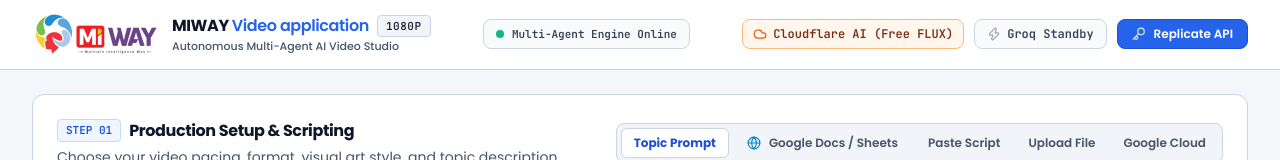
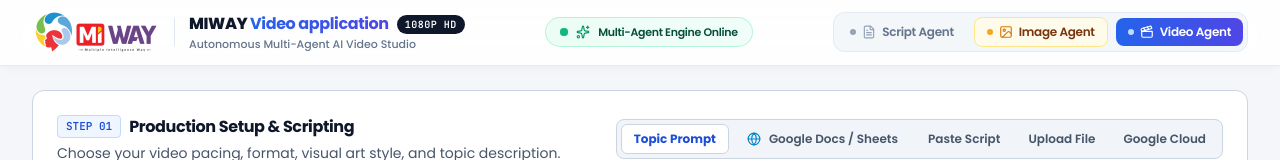
Before and after one commit to marisoncode/VideoGen-Frontend, a React (Vite) app: page / in a window 1280 px wide. Shown: the top 160 px of the page. Built offline with nearby package versions, Linux system fonts and the light colour scheme; no server answers.

Commit message:
style: upgrade top header with Script Agent, Image Agent, and Video Agent pills

```diff
--- a/src/components/Header.jsx
+++ b/src/components/Header.jsx
@@ -1,5 +1,5 @@
 import React from 'react';
-import { Film, Key, Zap, CheckCircle2, Sparkles, Cloud } from 'lucide-react';
+import { Clapperboard, FileText, Image as ImageIcon, Sparkles } from 'lucide-react';
 
 export default function Header({
   groqConfigured,
@@ -9,83 +9,89 @@ export default function Header({
   onOpenCloudflareModal
 }) {
   return (
-    <header className="sticky top-0 z-40 bg-white/95 backdrop-blur-md border-b border-slate-300 px-3 sm:px-6 lg:px-8 py-2.5 sm:py-3.5 transition">
-      <div className="max-w-[1600px] w-full mx-auto flex items-center justify-between gap-2">
+    <header className="sticky top-0 z-40 bg-white/90 backdrop-blur-xl border-b border-slate-200/90 shadow-[0_1px_12px_-2px_rgba(15,23,42,0.06)] px-3 sm:px-6 lg:px-8 py-2.5 sm:py-3 transition-all">
+      <div className="max-w-[1600px] w-full mx-auto flex items-center justify-between gap-3">
         {/* Brand & Studio Identity */}
-        <div className="flex items-center gap-2.5 sm:gap-3 min-w-0">
-          <img
-            src="/miway-logo.png"
-            alt="MIWAY Logo"
-            className="h-8 sm:h-10 w-auto object-contain shrink-0"
-          />
+        <div className="flex items-center gap-2.5 sm:gap-3.5 min-w-0">
+          <div className="flex items-center shrink-0">
+            <img
+              src="/miway-logo.png"
+              alt="MIWAY Logo"
+              className="h-8 sm:h-10 w-auto object-contain shrink-0"
+            />
+          </div>
+          <div className="hidden sm:block h-7 w-px bg-slate-200 shrink-0" />
           <div className="min-w-0">
-            <div className="flex items-center gap-1.5 sm:gap-2">
-              <span className="text-xs sm:text-base font-bold tracking-tight text-slate-900 truncate">
-                MIWAY <span className="text-blue-600 font-semibold hidden xs:inline">Video application</span>
+            <div className="flex items-center gap-2">
+              <span className="text-sm sm:text-base font-extrabold tracking-tight text-slate-900 truncate">
+                MIWAY <span className="bg-gradient-to-r from-blue-600 to-indigo-600 bg-clip-text text-transparent font-bold hidden xs:inline">Video application</span>
               </span>
-              <span className="text-[9px] sm:text-[11px] font-mono uppercase tracking-wider px-1.5 sm:px-2 py-0.5 rounded bg-slate-100 text-slate-800 border border-slate-300 font-semibold shrink-0">
-                1080p
+              <span className="text-[9px] sm:text-[10px] font-mono uppercase tracking-wider px-2 py-0.5 rounded-full bg-slate-900 text-white font-semibold shrink-0 shadow-xs">
+                1080p HD
               </span>
             </div>
-            <p className="text-[10px] sm:text-[11px] text-slate-600 font-medium hidden sm:block truncate">
+            <p className="text-[11px] text-slate-500 font-medium hidden sm:block truncate">
               Autonomous Multi-Agent AI Video Studio
             </p>
           </div>
         </div>
 
-        {/* Center: Pipeline Indicator (Desktop only) */}
-        <div className="hidden lg:flex items-center gap-2 px-3 py-1.5 rounded-lg bg-slate-50 border border-slate-300 text-xs text-slate-700">
-          <span className="w-2 h-2 rounded-full bg-emerald-500 animate-pulse"></span>
-          <span className="text-[11px] font-mono text-slate-700 font-semibold">Multi-Agent Engine Online</span>
+        {/* Center: Live Engine Pill (Desktop only) */}
+        <div className="hidden xl:flex items-center gap-2 px-3.5 py-1.5 rounded-full bg-gradient-to-r from-emerald-50 to-teal-50 border border-emerald-200/80 text-xs text-emerald-900 shadow-xs">
+          <span className="relative flex h-2 w-2">
+            <span className="animate-ping absolute inline-flex h-full w-full rounded-full bg-emerald-400 opacity-75"></span>
+            <span className="relative inline-flex rounded-full h-2 w-2 bg-emerald-500"></span>
+          </span>
+          <Sparkles className="w-3.5 h-3.5 text-emerald-600 shrink-0" />
+          <span className="text-[11px] font-semibold tracking-tight">Multi-Agent Engine Online</span>
         </div>
 
-        {/* Right Actions: API Connection Indicators */}
-        <div className="flex items-center gap-1.5 sm:gap-2.5 shrink-0">
-          {/* Cloudflare Workers AI (100% Free Daily FLUX) */}
+        {/* Right Actions: Agent Status Pills */}
+        <div className="flex items-center gap-1.5 sm:gap-2 shrink-0 bg-slate-100/80 p-1 rounded-xl border border-slate-200/80">
+          {/* Script Agent (Groq) */}
+          <div
+            className={`flex items-center gap-1.5 px-2.5 sm:px-3 py-1.5 rounded-lg text-[10px] sm:text-xs font-semibold transition-all ${
+              groqConfigured
+                ? 'bg-white text-slate-800 shadow-xs border border-slate-200/80'
+                : 'bg-transparent text-slate-500'
+            }`}
+            title={groqConfigured ? 'Script Agent (Groq): Active' : 'Script Agent (Groq): Standby'}
+          >
+            <span className={`w-1.5 h-1.5 rounded-full shrink-0 ${groqConfigured ? 'bg-emerald-500' : 'bg-slate-400'}`} />
+            <FileText className={`w-3.5 h-3.5 shrink-0 ${groqConfigured ? 'text-amber-500' : 'text-slate-400'}`} />
+            <span className="tracking-tight">Script Agent</span>
+          </div>
+
+          {/* Image Agent (Cloudflare FLUX) */}
           <button
             type="button"
             onClick={onOpenCloudflareModal}
-            className={`flex items-center gap-1 sm:gap-1.5 px-2 sm:px-2.5 py-1 sm:py-1.5 rounded-lg text-[10px] sm:text-xs font-mono font-semibold border transition ${
+            className={`flex items-center gap-1.5 px-2.5 sm:px-3 py-1.5 rounded-lg text-[10px] sm:text-xs font-semibold transition-all cursor-pointer ${
               cloudflareConfigured
-                ? 'bg-emerald-50 text-emerald-800 border-emerald-300 hover:bg-emerald-100'
-                : 'bg-orange-50 text-orange-900 border-orange-300 hover:bg-orange-100'
+                ? 'bg-white text-slate-800 shadow-xs border border-slate-200/80 hover:border-blue-300 hover:text-blue-700'
+                : 'bg-amber-50 text-amber-900 border border-amber-200 hover:bg-amber-100'
             }`}
-            title="Cloudflare Workers AI: 10,000 free Neurons/day ($0 FLUX)"
+            title="Configure Image Agent (Cloudflare Workers AI)"
           >
-            <Cloud className="w-3 h-3 sm:w-3.5 sm:h-3.5 text-orange-600 shrink-0" />
-            <span className="hidden xs:inline">{cloudflareConfigured ? 'CF FLUX (Free Active)' : 'Cloudflare AI (Free FLUX)'}</span>
-            <span className="xs:hidden">{cloudflareConfigured ? 'CF FLUX' : 'CF Free'}</span>
+            <span className={`w-1.5 h-1.5 rounded-full shrink-0 ${cloudflareConfigured ? 'bg-emerald-500' : 'bg-amber-500 animate-pulse'}`} />
+            <ImageIcon className={`w-3.5 h-3.5 shrink-0 ${cloudflareConfigured ? 'text-blue-600' : 'text-amber-600'}`} />
+            <span className="tracking-tight">Image Agent</span>
           </button>
 
-          {/* Groq Screenwriter Status */}
-          <div className="flex items-center gap-1 sm:gap-1.5 px-2 sm:px-3 py-1 sm:py-1.5 rounded-lg bg-slate-50 text-slate-700 border border-slate-300 text-[10px] sm:text-xs font-mono">
-            <Zap className={`w-3 h-3 sm:w-3.5 sm:h-3.5 ${groqConfigured ? 'text-amber-500 fill-amber-500' : 'text-slate-400'}`} />
-            <span className="font-semibold">{groqConfigured ? 'Groq Active' : 'Groq Standby'}</span>
-          </div>
-
-          {/* Replicate Status & Settings Modal Button */}
+          {/* Video Agent (Replicate) */}
           <button
             type="button"
             onClick={onOpenReplicateModal}
-            className={`flex items-center gap-1.5 sm:gap-2 px-2.5 sm:px-3.5 py-1 sm:py-1.5 rounded-lg text-[10px] sm:text-xs font-semibold border transition ${
+            className={`flex items-center gap-1.5 px-2.5 sm:px-3 py-1.5 rounded-lg text-[10px] sm:text-xs font-semibold transition-all cursor-pointer ${
               replicateConfigured
-                ? 'bg-slate-50 text-slate-800 border-slate-300 hover:bg-slate-100 hover:border-slate-400'
-                : 'bg-blue-600 hover:bg-blue-700 text-white border-blue-700'
+                ? 'bg-white text-slate-800 shadow-xs border border-slate-200/80 hover:border-indigo-300 hover:text-indigo-700'
+                : 'bg-gradient-to-r from-blue-600 to-indigo-600 hover:from-blue-700 hover:to-indigo-700 text-white shadow-xs'
             }`}
+            title="Configure Video Agent (Replicate)"
           >
-            {replicateConfigured ? (
-              <>
-                <span className="w-2 h-2 rounded-full bg-emerald-500 shrink-0"></span>
-                <span className="font-mono text-slate-800 hidden xs:inline">Replicate Connected</span>
-                <span className="font-mono text-slate-800 xs:hidden">Replicate</span>
-              </>
-            ) : (
-              <>
-                <Key className="w-3 h-3 sm:w-3.5 sm:h-3.5 text-blue-100 shrink-0" />
-                <span className="hidden xs:inline">Replicate API</span>
-                <span className="xs:hidden">Replicate</span>
-              </>
-            )}
+            <span className={`w-1.5 h-1.5 rounded-full shrink-0 ${replicateConfigured ? 'bg-emerald-500' : 'bg-blue-200'}`} />
+            <Clapperboard className={`w-3.5 h-3.5 shrink-0 ${replicateConfigured ? 'text-indigo-600' : 'text-white'}`} />
+            <span className="tracking-tight">Video Agent</span>
           </button>
         </div>
       </div>
```
